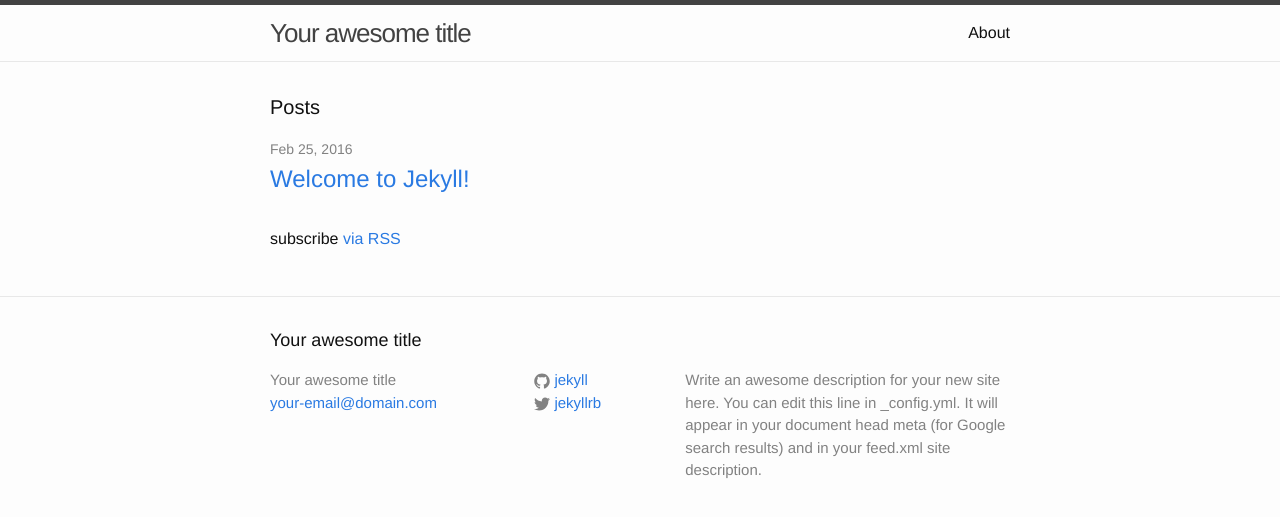
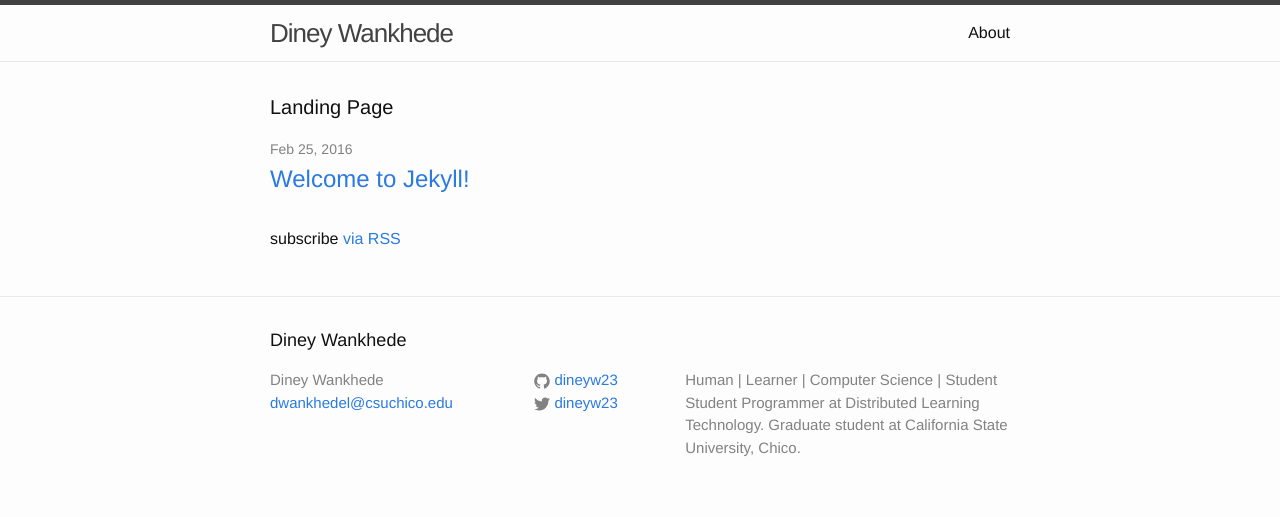
Before and after one commit to dineyw23/dineyw23.github.io, a Jekyll site: the page built from index.html, in a window 1280 px wide. Shown: the top 517 px of the page. Built offline with Jekyll 4.4.1, drawn with Linux system fonts in a browser that asks for light colours.

Commit message:
Added basic stuff

```diff
--- a/_config.yml
+++ b/_config.yml
@@ -6,16 +6,17 @@
 # 'jekyll serve'. If you change this file, please restart the server process.
 
 # Site settings
-title: Your awesome title
-email: your-email@domain.com
+title: Diney Wankhede
+email: dwankhedel@csuchico.edu
+
 description: > # this means to ignore newlines until "baseurl:"
-  Write an awesome description for your new site here. You can edit this
-  line in _config.yml. It will appear in your document head meta (for
-  Google search results) and in your feed.xml site description.
+  Human | Learner | Computer Science | Student
+  Student Programmer at Distributed Learning Technology.
+  Graduate student at California State University, Chico.
 baseurl: "" # the subpath of your site, e.g. /blog
-url: "http://yourdomain.com" # the base hostname & protocol for your site
-twitter_username: jekyllrb
-github_username:  jekyll
+url: "http://dineyw23.github.iom" # the base hostname & protocol for your site
+twitter_username: dineyw23
+github_username:  dineyw23
 
 # Build settings
 markdown: kramdown
--- a/index.html
+++ b/index.html
@@ -4,7 +4,7 @@ layout: default
 
 <div class="home">
 
-  <h1 class="page-heading">Posts</h1>
+  <h1 class="page-heading">Landing Page</h1>
 
   <ul class="post-list">
     {% for post in site.posts %}
```
